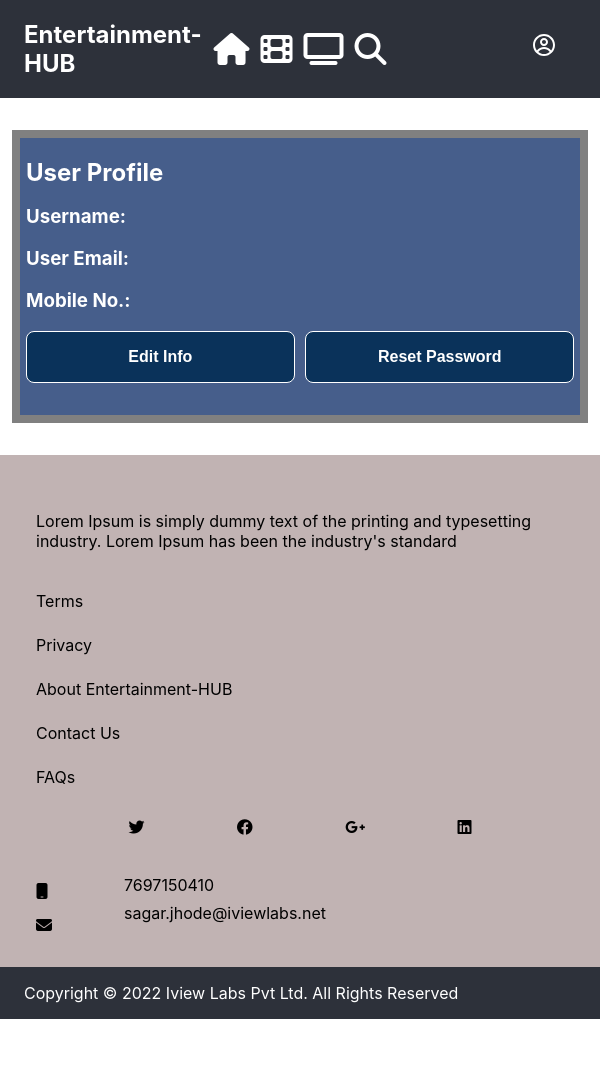
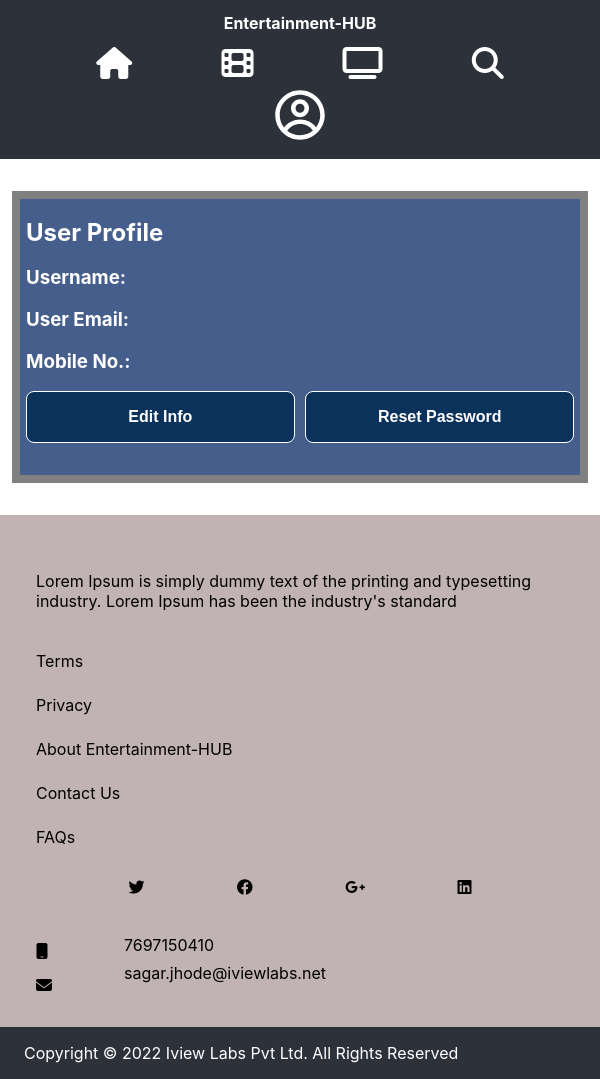
Before and after one commit to iViewlabs-internal/Entertainment-Hub, a React (Create React App) app: page /profile in a window 600 px wide. Before the commit the page ends 1019 px from the top, so only its background shows below. Built offline with nearby package versions, Linux system fonts and the light colour scheme; no server answers; the HTML template or start-up script is replaced by a standard one.

Commit message:
resolved filter bug

```diff
--- a/package.json
+++ b/package.json
@@ -9,6 +9,7 @@
     "@mui/icons-material": "^5.10.6",
     "@mui/material": "^5.10.8",
     "@react-spring/web": "^9.5.5",
+    "@reduxjs/toolkit": "^1.9.0",
     "@testing-library/jest-dom": "^5.16.5",
     "@testing-library/react": "^13.4.0",
     "@testing-library/user-event": "^13.5.0",
@@ -22,9 +23,11 @@
     "react-hook-form": "^7.37.0",
     "react-icons": "^4.6.0",
     "react-loader-spinner": "^5.3.4",
+    "react-redux": "^8.0.5",
     "react-router-dom": "^6.4.2",
     "react-scripts": "5.0.1",
     "react-toastify": "^9.0.8",
+    "redux": "^4.2.0",
     "typescript": "^4.8.4",
     "web-vitals": "^2.1.4",
     "yup": "^0.32.11"
--- a/src/components/footer/Footer.tsx
+++ b/src/components/footer/Footer.tsx
@@ -20,7 +20,7 @@
             <div className="inner-footer-div-sec">
               <div className="inner-divs-same">About Entertainment-HUB</div>
               <div className="inner-divs-same">Contact Us</div>
-              <div className="inner-divs-same">FAQs</div>
+              <div className="inner-divs-same"><a href="#about-containt-div" className="faq-link">FAQs</a></div>
             </div>
             <div className="header-parent-div">
               <div className="header-inner-div-first">
--- a/src/components/footer/footer.css
+++ b/src/components/footer/footer.css
@@ -14,6 +14,10 @@
 .inner-footer-div-sec {
   display: flex;
   flex-direction: column;
+}
+.faq-link{
+    text-decoration: none;
+    color: black;
 }
 .inner-divs-same {
   padding-top: 3vh;
--- a/src/components/navbar/Navbar.tsx
+++ b/src/components/navbar/Navbar.tsx
@@ -50,7 +50,7 @@
                 Entertainment-<span className="hub-span2">HUB</span>
               </h2>
             </div>
-            <div className="search-header-div same-nav-divs">
+            <div className="search-header-div">
               <Link to="/trending" style={{ color: "white" }}>
                 <div>
                   <i className="fa-solid fa-house fa-2x" id="trending-item"></i>
--- a/src/components/navbar/navbar.css
+++ b/src/components/navbar/navbar.css
@@ -1,16 +1,19 @@
 .header-nav-top {
   display: flex;
-  justify-content: space-around;
+  justify-content: space-between;
   background-color: #2d313a;
   color: white;
 }
 .same-nav-divs {
-  width: 33.33%;
+  /* width: 25%; */
 }
 i:hover {
   cursor: pointer;
 }
 .search-header-div {
+  /* padding: 0 9vw; */
+  width: 40%;
+  margin-left: -9vw;
   display: flex;
   justify-content: space-around;
   align-items: center;
@@ -28,3 +31,45 @@
 .css-1poimk-MuiPaper-root-MuiMenu-paper-MuiPaper-root-MuiPopover-paper {
   width: 10vw;
 }
+
+@media screen and (min-width: 200px) and (max-width: 700px) {
+       .search-header-div {
+        margin-left: 0;
+       }
+}
+@media screen and (min-width: 200px) and (max-width: 600px) {
+  .header-nav-top {
+    display: flex;
+    flex-direction: column;
+    justify-content: space-between;
+    align-items: center;
+  }
+  /* .nav-heading-logo{
+    font-size: 1.5rem;
+   } */
+   .search-header-div {
+    width: 90%;
+   }
+   /* .profile-div{
+    margin-top: 1vh;
+   } */
+   .profile-icon{
+    height: 14vh;
+    width: 12vw;
+   }
+   .css-1poimk-MuiPaper-root-MuiMenu-paper-MuiPaper-root-MuiPopover-paper {
+    width: 25vw;
+    height: 17vh;
+   }
+}
+@media screen and (min-width: 401px) and (max-width: 600px) {
+  .profile-icon{
+    height: 10vh;
+    width:9vw;
+   }
+}
+@media screen and (min-width: 600px) and (max-width: 800px) {
+        .nav-heading-logo{
+        font-size: 1rem;
+       }
+}
--- /dev/null
+++ b/src/config/config.json
@@ -0,0 +1,3 @@
+{
+    "SERVER_URL": "https://api.themoviedb.org/3"
+}
--- a/src/pages/movies/Movies.tsx
+++ b/src/pages/movies/Movies.tsx
@@ -15,8 +15,8 @@
   const [data, setData] = useState<any[]>([]);
   const [genre, setGenre] = useState<any[]>([]);
   const [genreArr, setGenreArr] = useState<any[]>([]);
+  let [myStr,setMyStr] = useState("")
   const numOfPages = 500;
-  let myStr = "";
 
   const tempFunc = (id: number, snd: string) => {
     const temp = document.querySelector(`#${snd}`) as HTMLInputElement;
@@ -24,19 +24,25 @@
     if (temp.checked) {
       setGenreArr([...genreArr, id]);
     } else {
-      if (genreArr.includes(id) === true) {
+      // if (genreArr.includes(id) === true) {
       genreArr.splice(genreArr.indexOf(id), 1);
-      }
+      setGenreArr([...genreArr]);
+      // }
     }
   };
-  const applyFilter = ()=>{
+  const applyFilter = () => {
+    setMyStr("")
+    console.log(myStr , "lll")
+    let tempStr = ""
     genreArr.map((val) => {
-      myStr += val + ",";
+       tempStr+= val+","
     });
-    console.log(genreArr)
-  }
+    setMyStr(tempStr);
+    console.log(myStr);
+  };
 
   useEffect(() => {
+    console.log("called", myStr , "yes");
     fetch(
       `https://api.themoviedb.org/3/discover/movie?api_key=${mykey}&language=en-US&sort_by=popularity.desc&include_adult=false&include_video=false&page=${page}&with_genres=${myStr}`
     )
@@ -49,7 +55,7 @@
 
   useEffect(() => {
     fetch(
-      `https://api.themoviedb.org/3/genre/movie/list?api_key=ccb91c7384cb693bdf68278448b573d9&language=en-US`
+      `https://api.themoviedb.org/3/genre/movie/list?api_key=${mykey}&language=en-US`
     )
       .then((res) => res.json())
       .then((items) => {
@@ -83,13 +89,11 @@
                 id={`check${val.id}`}
                 onClick={() => tempFunc(val.id, `check${val.id}`)}
               />
-              <label htmlFor={`check${val.id}`} className="all-lables">
-                {val.name}
-              </label>
+              <label className="all-lables">{val.name}</label>
             </div>
           );
         })}
-        <button onClick={applyFilter}>Apply</button>
+        <button onClick={applyFilter} className="btn-apply">Apply Filters</button>
       </div>
 
       <div className="container-items">
--- a/src/pages/movies/movies.css
+++ b/src/pages/movies/movies.css
@@ -3,7 +3,7 @@
   flex-direction: row;
   justify-content: space-between;
   color: rgb(0, 0, 0);
-  margin-bottom: 2%;
+  padding-bottom: 2%;
 }
 
 .filter-head {
@@ -130,8 +130,9 @@
   transition: 0.5s;
 }
 #header-filter-div {
-  margin-left: 7.5vw;
+  margin-left: 7vw;
   margin-bottom: 0.7vh;
+  margin-top: -0.3h;
 }
 .all-lables {
   color: rgb(0, 0, 0);
@@ -160,7 +161,23 @@
   display: flex;
   justify-content: space-between;
   align-items: center;
+  height: 8%;
   margin-left: 2.2vw;
+  margin-top: -0.5vh;
+}
+.btn-apply{
+  padding: 4% 8%;
+  color: white;
+  background-color: #0a325a;
+  border: 1px solid white;
+  border-radius: 12px;
+  position: absolute;
+  right: 2vw;
+  font-weight: 600;
+  margin-top: 1vh;
+}
+.btn-apply:hover{
+  background-color: #173e64;
 }
 .genres-div > h4 {
   color: rgb(0, 0, 0);
@@ -179,3 +196,8 @@
     font-size: 18px;
   }
 }
+@media screen and (min-width: 200px) and (max-width: 600px) {
+  .day-today{
+    display: none;
+  }
+}
--- a/src/pages/reset-pass/ResetPass.tsx
+++ b/src/pages/reset-pass/ResetPass.tsx
@@ -78,8 +78,6 @@
                 {...register("oldPassword")}
                 className="inpt-reset-fields"
               />
-              <i className="fa-solid fa-eye"></i>
-
               <div className="invalid-feedback">
                 {errors.oldPassword?.message}
               </div>
--- a/src/pages/tv-series/TvSeries.tsx
+++ b/src/pages/tv-series/TvSeries.tsx
@@ -15,23 +15,28 @@
   const [data, setData] = useState<any[]>([]);
   const [genre, setGenre] = useState<any[]>([]);
   const [genreArr, setGenreArr] = useState<any[]>([]);
+  let [myStr,setMyStr] = useState("")
   const numOfPages = 500;
-
-  let myStr = "";
 
   const tempFunc = (id: number, snd: string) => {
     const temp = document.querySelector(`#${snd}`) as HTMLInputElement;
     if (temp.checked) {
       setGenreArr([...genreArr, id]);
     } else {
-      if (genreArr.includes(id) === true) {
+      // if (genreArr.includes(id) === true) {
         genreArr.splice(genreArr.indexOf(id), 1);
-      }
+      // }
     }
   };
-  genreArr.map((val) => {
-    myStr += val + ",";
-  });
+  const applyFilter = () => {
+    setMyStr("")
+    let tempStr = ""
+    genreArr.map((val) => {
+       tempStr+= val+","
+    });
+    setMyStr(tempStr);
+    console.log(myStr);
+  };
 
   useEffect(() => {
     fetch(
@@ -42,7 +47,7 @@
         setData(items.results);
         setLoading(false);
       });
-  }, [page, tempFunc]);
+  }, [page, myStr]);
   useEffect(() => {
     fetch(
       `https://api.themoviedb.org/3/genre/tv/list?api_key=${mykey}&language=en-US`
@@ -86,6 +91,7 @@
             </div>
           );
         })}
+         <button onClick={applyFilter} className="btn-apply">Apply Filters</button>
       </div>
       <div className="container-items">
         <Container>
--- a/src/pages/tv-series/tvSeries.css
+++ b/src/pages/tv-series/tvSeries.css
@@ -9,3 +9,6 @@
   margin-left: 5vw;
   margin-bottom: 1vh;
 }
+.css-1fwwhll-MuiGrid-root>.MuiGrid-item {
+  padding-left: 16px !important;
+}
```
Also changed, not shown: 1 other file (tests, documents, lock files or other folders). Lines whose indentation alone changed are shown as unchanged.
